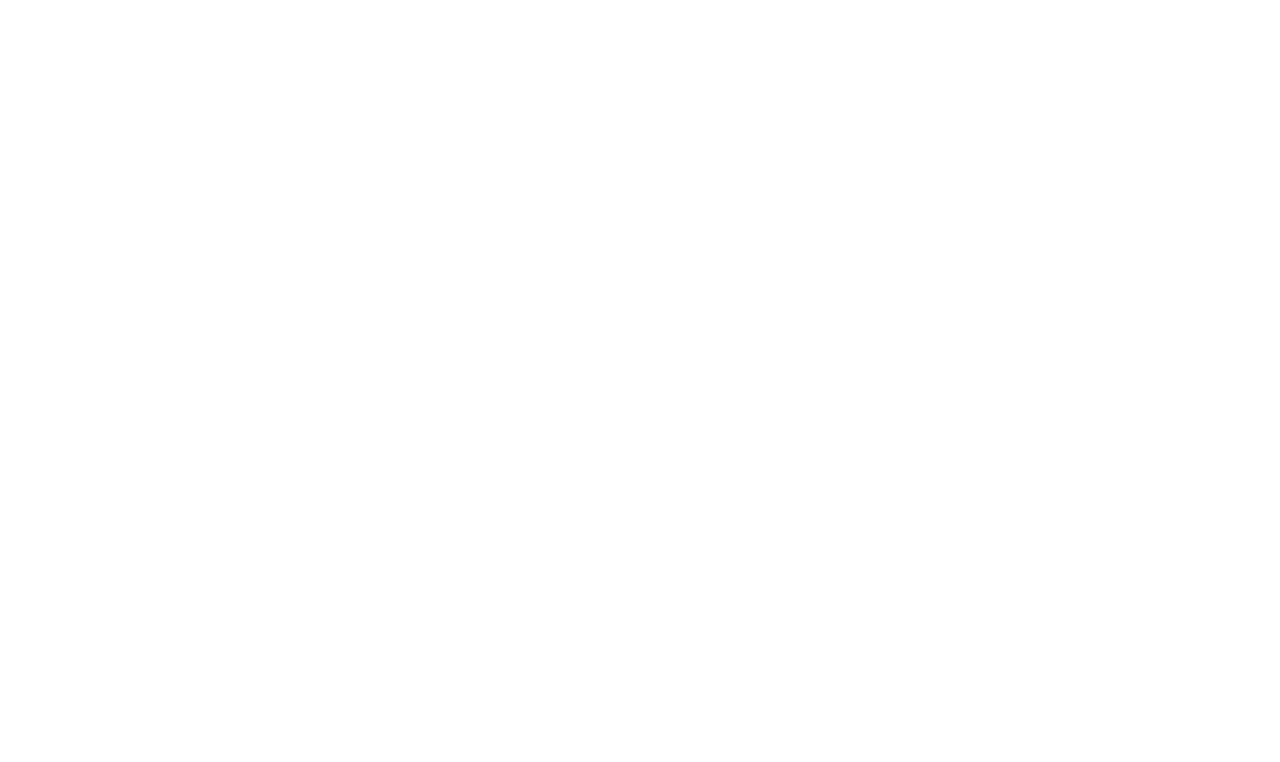
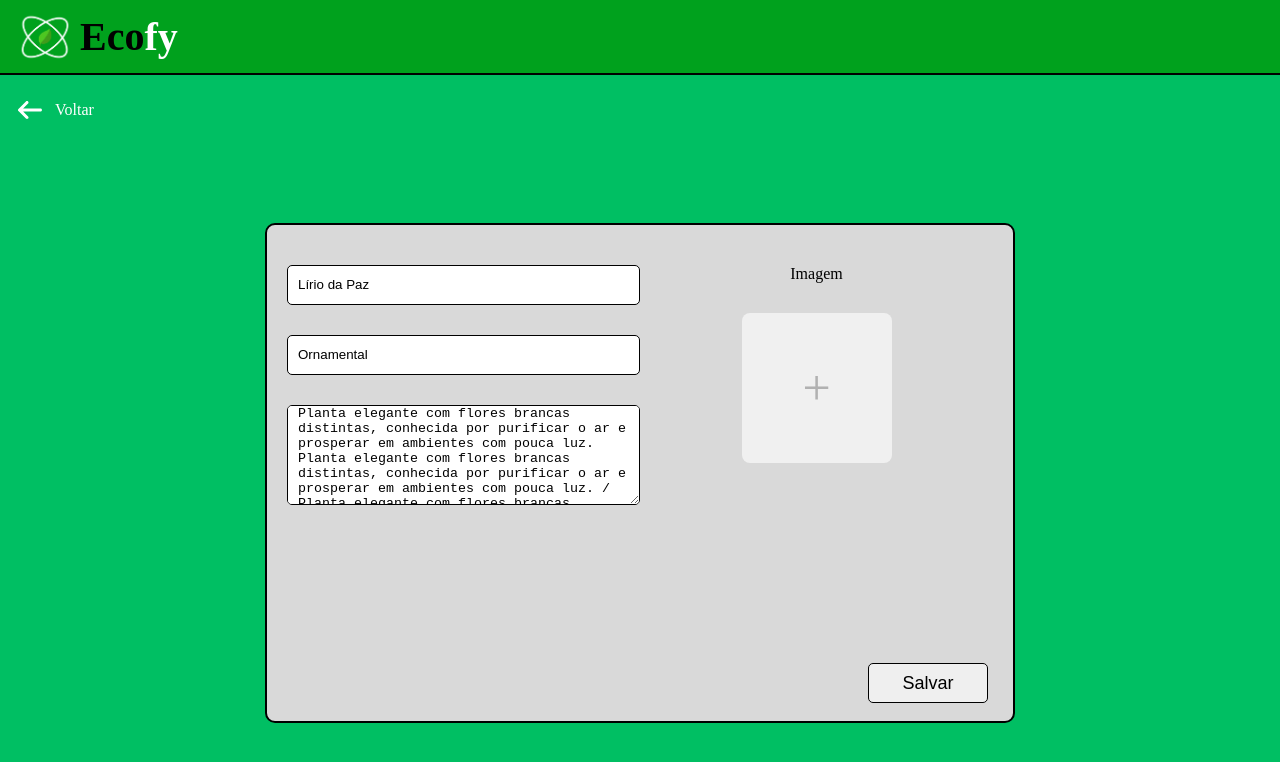
Before and after one commit to Walmir07/ecofy_web, a React (Vite) app in the folder frontend/: page /plantas/683e3a10a429f73f128d946e/editar in a window 1280 px wide. Before the commit this address had no page. Shown: the top 762 px of the page. Built offline with nearby package versions, Linux system fonts and the light colour scheme.

Commit message:
Criação de tela de edição de plantas

```diff
--- a/frontend/src/App.jsx
+++ b/frontend/src/App.jsx
@@ -6,6 +6,7 @@
 import Home from './pages/Home/Home.jsx';
 import Plant from './pages/Plant/Plant.jsx';
 import Create from './pages/Create/Create.jsx';
+import Edit from './pages/Edit/Edit.jsx'
 
 const App = () => {
   return (
@@ -17,6 +18,7 @@
           <Route path='/plantas' element={<Home/>}></Route>
           <Route path='/plantas/:id' element={<Plant/>}></Route>
           <Route path='/plantas/criar' element={<Create/>}></Route>
+          <Route path='/plantas/:id/editar' element={<Edit/>}></Route>
         </Routes>
       </BrowserRouter>
     </div>
--- /dev/null
+++ b/frontend/src/pages/Edit/Edit.css
@@ -0,0 +1,143 @@
+.edit {
+    display: flex;
+    flex-direction: column;
+    justify-content: center;
+    align-items: center;
+    background-color: #00BF63;
+    width: 100%;
+    height: 100vh;
+}
+
+.area-voltar {
+    display: flex;
+    height: 10%;
+    width: 100%;
+    padding: 15px;
+    align-items: center;
+}
+
+.voltar {
+    display: flex;
+    align-items: center;
+    gap: 10px;
+    color: white;
+    height: 30px;
+    width: 100px;
+    text-decoration: none;
+}
+
+.area-voltar img {
+    height: 30px;
+}
+
+.area-formulario {
+    display: flex;
+    justify-content: center;
+    align-items: center;
+    gap: 50px;
+    height: 100%;
+    width: 100%;
+    padding: 15px 15px;
+}
+
+.formulario {
+    display: flex;
+    flex-direction: column;
+    background-color: #D9D9D9;
+    height: 80%;
+    width: 60%;
+    border: 2px solid #000000;
+    border-radius: 10px;
+}
+
+.formulario .area-inputs {
+    display: flex;
+    height: 85%;
+    width: 100%;
+    padding: 20px;
+    justify-content: space-between;
+}
+
+.formulario .area-inputs .dados {
+    display: flex;
+    flex-direction: column;
+    align-items: center;
+    padding: 20px 0 20px 0;
+    gap: 30px;
+}
+
+.formulario .area-inputs .dados input {
+    height: 40px;
+    width: 100%;
+    padding-left: 10px;
+    border: 1px solid #000000;
+    border-radius: 5px;
+}
+
+.formulario .area-inputs .dados textarea {
+    height: 100px;
+    width: 100%;
+    padding-left: 10px;
+    border: 1px solid #000000;
+    border-radius: 5px;
+}
+
+
+.formulario .area-inputs .imagem {
+    display: flex;
+    flex-direction: column;
+    align-items: center;
+    padding: 20px 0 20px 0;
+    gap: 30px;
+}
+
+.formulario .area-inputs .imagem .imagem-planta{
+    display: flex;
+    width: 150px;
+    height: 150px;
+    background-color: #f0f0f0;
+    background-size: cover;
+    background-position: center;
+    border-radius: 8px;
+    cursor: pointer;
+    position: relative;
+}
+
+.imagem-planta input[type="file"] {
+    display: none;
+}
+
+.preview-imagem {
+    width: 100%;
+    height: 100%;
+    object-fit: cover;
+    border-radius: 8px;
+}
+
+.addImagemPlanta{
+    font-size: 50px;
+    color: #b1b1b1;
+    position: absolute;
+    top: 50%;
+    left: 50%;
+    transform: translate(-50%, -50%);
+    pointer-events: none;
+}
+
+.formulario .area-salvar {
+    display: flex;
+    height: 15%;
+    width: 100%;
+    justify-content: end;
+    align-items: center;
+    padding: 25px;
+}
+
+.formulario .area-salvar button {
+    height: 40px;
+    width: 120px;
+    font-size: 18px;
+    border: 1px solid #000000;
+    border-radius: 5px;
+    cursor: pointer;
+}
--- /dev/null
+++ b/frontend/src/pages/Edit/Edit.jsx
@@ -0,0 +1,136 @@
+import React, { useState } from 'react';
+import "./Edit.css";
+import { plantas } from '../../assets/database/plants';
+import { Link, useParams } from 'react-router-dom';
+import imagemSeta from "/arrow-left.svg";
+import Header from '../../components/Header/Header.jsx';
+
+const Edit = () => {
+
+  const { id } = useParams();
+  console.log(id);
+
+  const { nome, categoria, descricao, imagemUrl} = plantas.filter(
+    (plantaAtual) => plantaAtual._id === id
+  )[0];
+
+  const [novoNome, setNovoNome] = useState(nome);
+  const [novoTipo, setNovoTipo] = useState(categoria);
+  const [novaDescricao, setNovaDescricao] = useState(descricao);
+  const [novaImagem, setNovaImagem] = useState(null);
+
+  const uploadImagemPlanta = (event) => {
+      const file = event.target.files[0];
+        if (file) {
+        const reader = new FileReader();
+        reader.onloadend = () => {
+          setNovaImagem(reader.result);
+        };
+        reader.readAsDataURL(file);
+    }
+  };
+
+  const addPlanta = async (novaPlanta) => {
+  const response = await fetch('/api/plantas', {
+      method: 'POST',
+      headers: {
+        'Content-Type': 'application/json',
+      },
+      body: JSON.stringify(novaPlanta),
+  });
+};
+
+const submeterPlanta = (e) => {
+  e.preventDefault();
+  const novaPlanta = {
+
+    novoNome,
+    novoTipo,
+    novaDescricao,
+    novaImagem
+
+  };
+
+  console.log(novaPlanta);
+
+  addPlanta(novaPlanta);
+
+  setNovoNome('');
+  setNovoTipo('');
+  setNovaDescricao('');
+  setNovaImagem(null);
+
+}
+
+
+  return (
+    <div className='edit'>
+       <Header/>
+        <div className="area-voltar">
+          <Link to={"/plantas"} className='voltar'>
+            <img src={imagemSeta} alt="Seta para voltar" />
+            <p>Voltar</p>
+          </Link>
+        </div>
+        <div className='area-formulario'>
+            <form className='formulario' onSubmit={submeterPlanta}>
+                <div className="area-inputs">
+
+                    <div className="dados">
+
+                        <input
+                            type='text'
+                            id='nomePlanta'
+                            name='nomePlanta'
+                            value={novoNome}
+                            placeholder='Nome da planta...'
+                            onChange={(e) => setNovoNome(e.target.value)}>
+                        </input>
+
+                        <input
+                            type='text'
+                            id='tipoPlanta'
+                            name='tipoPlanta'
+                            value={novoTipo}
+                            placeholder='Tipo da planta...'
+                            onChange={(e) => setNovoTipo(e.target.value)}>
+                        </input>
+
+                        <textarea
+                            type='text'
+                            id='descricaoPlanta'
+                            name='descricaoPlanta'
+                            value={novaDescricao}
+                            placeholder='Descrição da planta...'
+                            onChange={(e) => setNovaDescricao(e.target.value)}>
+                        </textarea>
+
+                    </div>
+                    <div className="imagem">
+
+                        <p>Imagem</p>
+
+                        <label htmlFor='imagemPlanta' className='imagem-planta'>
+                            <input
+                                type='file'
+                                id='imagemPlanta'
+                                name='imagem'
+                                accept='image/*'
+                                onChange={uploadImagemPlanta}
+                            />
+                            <span className="addImagemPlanta">{novaImagem ? "" : "+"}</span>
+                            {novaImagem && <img className='preview-imagem' src={novaImagem} alt="Uploaded" />}
+                        </label>
+
+                    </div>
+                </div>
+                <div className="area-salvar">
+                  <button className="salvar" type='submit'>Salvar</button>
+                </div>
+            </form>
+        </div>
+    </div>
+  )
+}
+
+export default Edit
--- a/frontend/src/pages/Home/Home.jsx
+++ b/frontend/src/pages/Home/Home.jsx
@@ -19,7 +19,7 @@
             {plantas.map(p => (
               <Card
                 _id={p._id}
-                key={p._id}
+                key={p._id + p.nome}
                 nome={p.nome}
               ></Card>
             ))}
--- a/frontend/src/pages/Plant/Plant.css
+++ b/frontend/src/pages/Plant/Plant.css
@@ -94,11 +94,29 @@
     gap: 20px;
 }
 
+.planta .funcionalidades .editar {
+    display: flex;
+    height: 40px;
+    width: 120px;
+    font-size: 18px;
+    font-family: Arial, Helvetica, sans-serif;
+    border: 1px solid #000000;
+    border-radius: 5px;
+    cursor: pointer;
+    justify-content: center;
+    align-items: center;
+    text-decoration: none;
+    color: #000000;
+    background-color: #ffffff;
+}
+
 .planta .funcionalidades button {
     height: 40px;
     width: 120px;
     font-size: 18px;
+    font-family: Arial, Helvetica, sans-serif;
     border: 1px solid #000000;
     border-radius: 5px;
     cursor: pointer;
+    background-color: #ffffff;
 }
--- a/frontend/src/pages/Plant/Plant.jsx
+++ b/frontend/src/pages/Plant/Plant.jsx
@@ -36,7 +36,7 @@
                     </div>
                 </div>
                 <div className="funcionalidades">
-                  <button className="editar">Editar</button>
+                  <Link to={`/plantas/${id}/editar`} className="editar">Editar</Link>
                   <button className="delelar">Deletar</button>
                 </div>
             </div>
```
